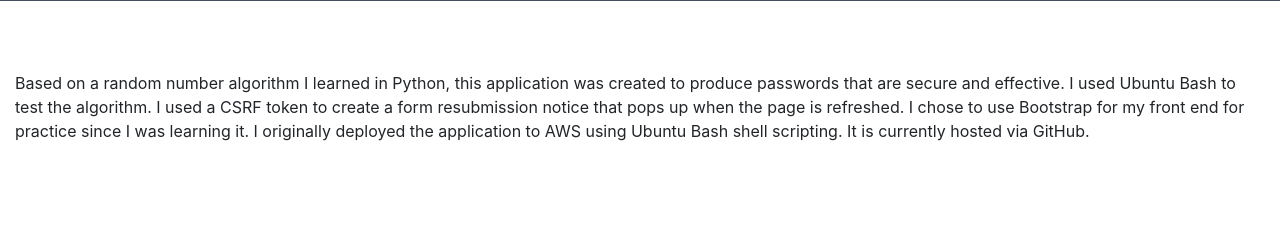
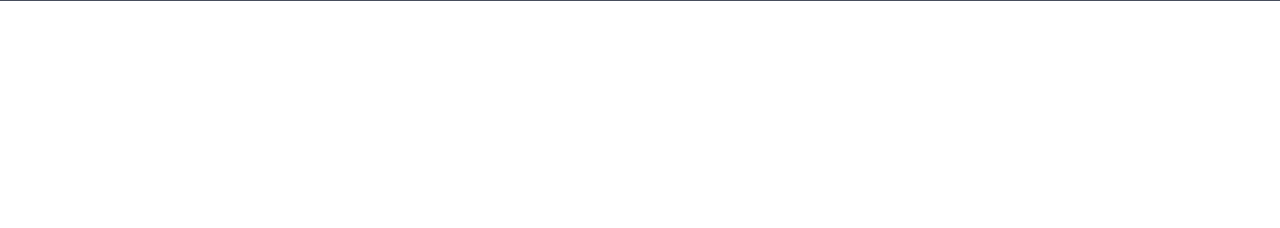
Before and after one commit to DaniMarek/PasswordGenerator, a Django app: page / in a window 1280 px wide. Shown: the part 455-683 px from the top of the page. Run offline with Django 3.2, Linux system fonts and the light colour scheme; some libraries are stand-ins or nearby versions.

Commit message:
edited details in content

```diff
--- a/apps/pw_generator/templates/pw_generator/index.html
+++ b/apps/pw_generator/templates/pw_generator/index.html
@@ -36,8 +36,5 @@
 			<div class="col-sm-3"></div>
 		</div>
 	</div>
-	<div class="container-fluid bg-3">
-		<p>Based on a random number algorithm I learned in Python, this application was created to produce passwords that are secure and effective. I used Ubuntu Bash to test the algorithm. I used a CSRF token to create a form resubmission notice that pops up when the page is refreshed. I chose to use Bootstrap for my front end for practice since I was learning it. I originally deployed the application to AWS using Ubuntu Bash shell scripting. It is currently hosted via GitHub.</p>
-	</div>
 </body>
 </html>
```
Also changed, not shown: 1 other file.
